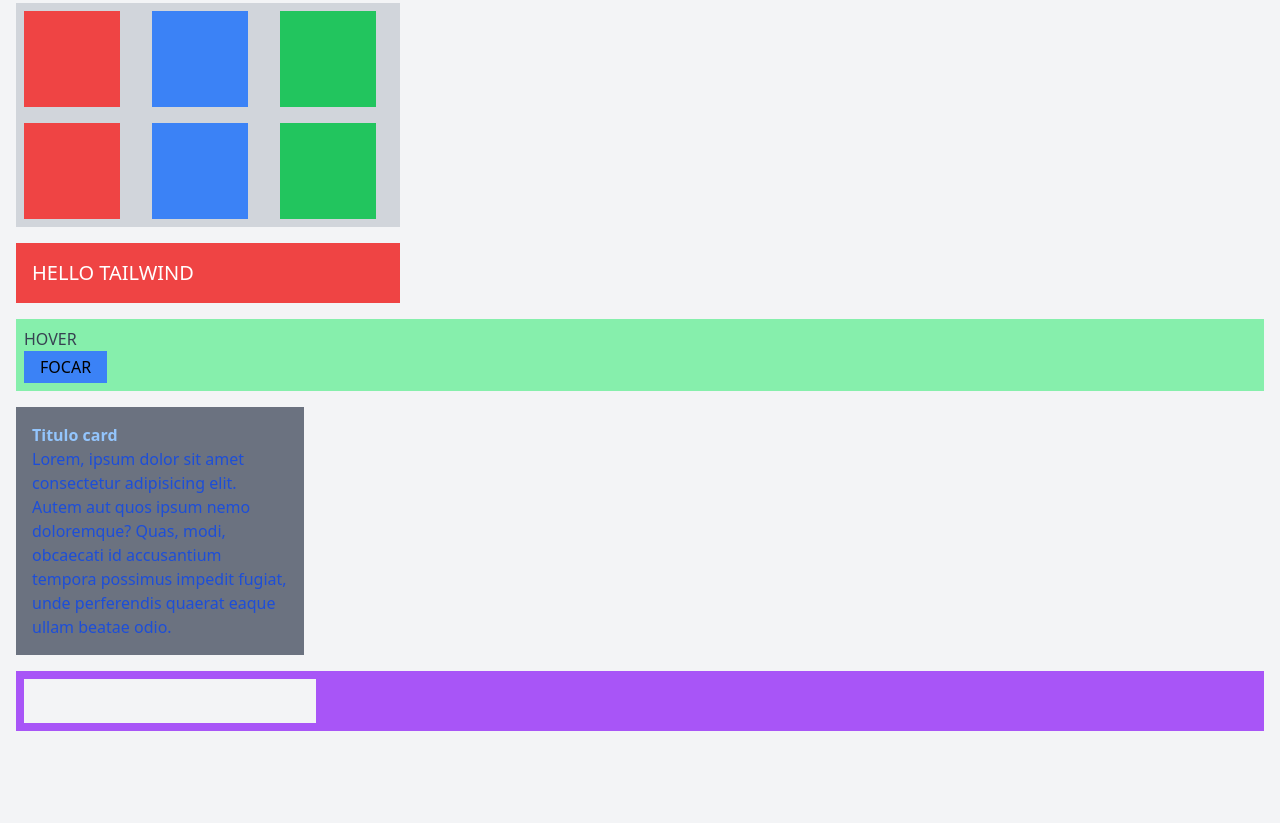
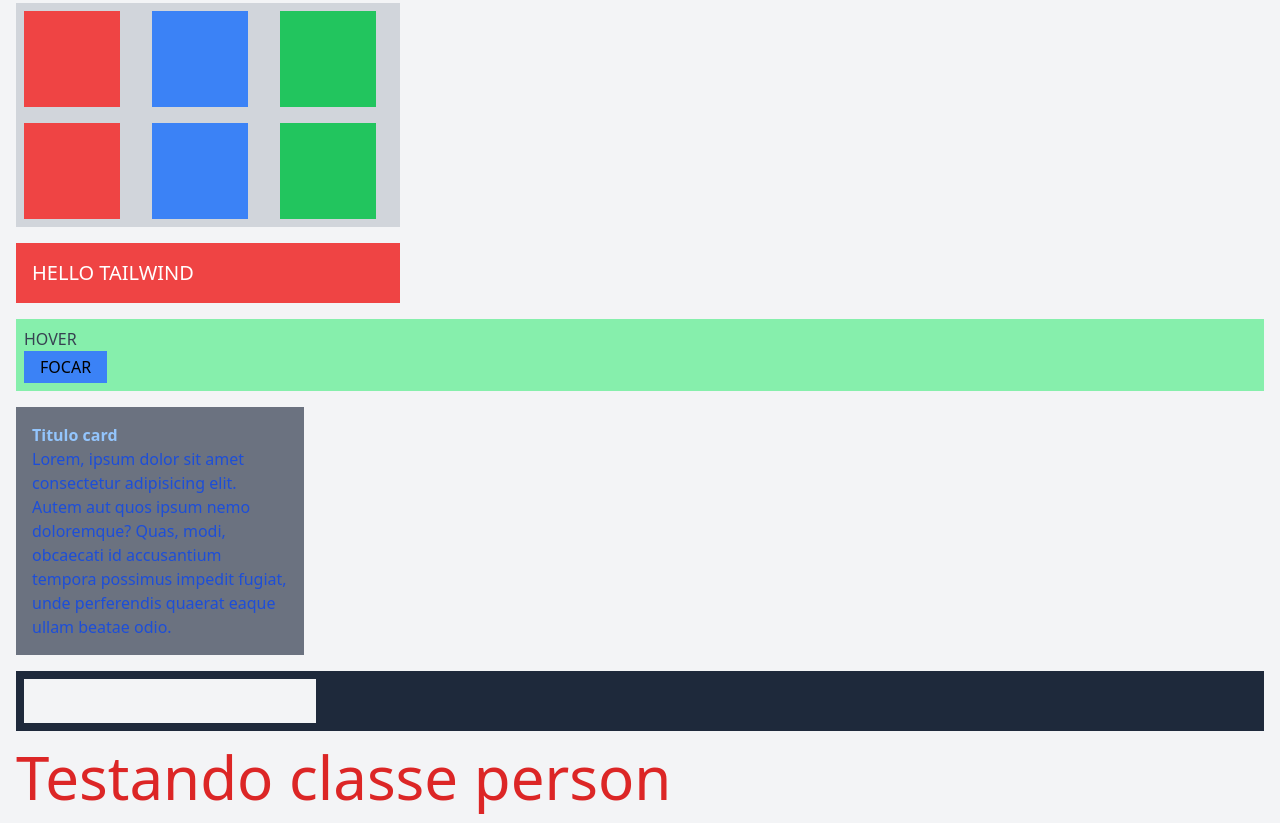
Before and after one commit to Joaommsp/tailwind-css-learnings, a website built with Vite: page curso-tailwind-css/index.html in a window 1280 px wide. Shown: the part 1917-2740 px from the top of the page. Before the commit the page ends 2664 px from the top, so only its background shows below. Built offline with nearby package versions, Linux system fonts and the light colour scheme.

Commit message:
doc: add and creating custom classes

```diff
--- a/curso-tailwind-css/index.html
+++ b/curso-tailwind-css/index.html
@@ -1,5 +1,5 @@
 <!DOCTYPE html>
-<html lang="en">
+<html lang="en" class="dark">
   <head>
     <meta charset="UTF-8" />
     <link
@@ -167,7 +167,7 @@
       </p>
     </div>
 
-    <div class="m-4 p-2 bg-purple-500">
+    <div class="m-4 p-2 dark:bg-slate-800 bg-purple-500">
       <input
         type="text"
         class="bg-gray-100 text-lg px-4 py-2 hover:bg-gray-400 focus:text-red-700"
@@ -175,5 +175,7 @@
     </div>
 
     <script type="module" src="./src/main.js"></script>
+
+    <h1 class="textoPerson">Testando classe person</h1>
   </body>
 </html>
--- a/curso-tailwind-css/src/styles.css
+++ b/curso-tailwind-css/src/styles.css
@@ -1,3 +1,9 @@
 @tailwind base;
 @tailwind components;
 @tailwind utilities;
+
+@layer components {
+  .textoPerson {
+    @apply text-6xl text-red-600 m-4;
+  }
+}
--- a/curso-tailwind-css/tailwind.config.js
+++ b/curso-tailwind-css/tailwind.config.js
@@ -1,6 +1,8 @@
 /** @type {import('tailwindcss').Config} */
 export default {
   content: ["./index.html", "./src/**/*.{js,ts,jsx,tsx}"],
+  darkMode: "selector",
+  // ...
   theme: {
     screens: {
       tablet: "640px",
@@ -12,7 +14,6 @@ export default {
       desktop: "1280px",
       // => @media (min-width: 1280px) { ... }
     },
-
     backgroundImage: {
       "hero-pattern":
         "url('https://images.unsplash.com/photo-1494697536454-6f39e2cc972d?q=80&w=1471&auto=format&fit=crop&ixlib=rb-4.0.3&ixid=M3wxMjA3fDB8MHxwaG90by1wYWdlfHx8fGVufDB8fHx8fA%3D%3D')",
```
Also changed, not shown: README.md.
